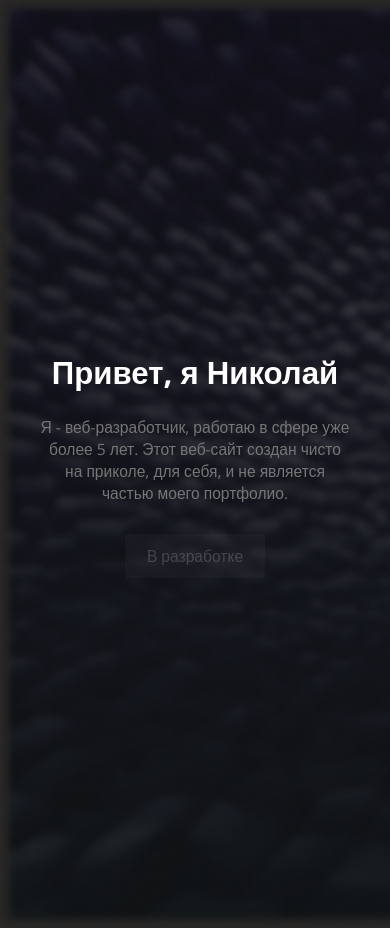
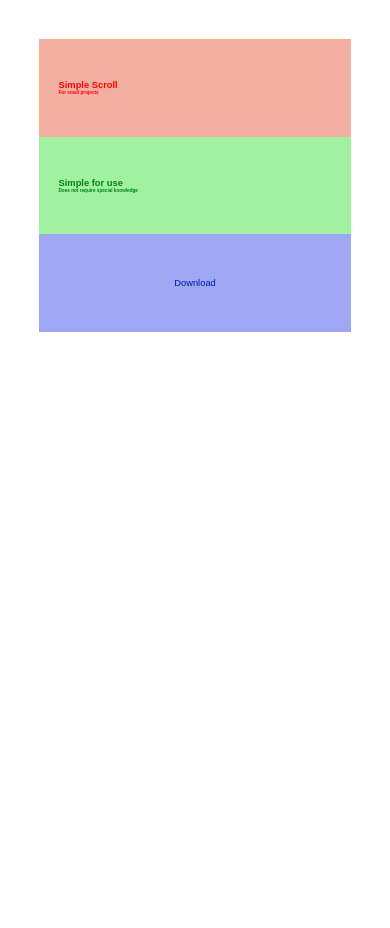
Before and after one commit to nicdev4/nicdev.github.io, a plain HTML site: page index.html in a window 390 px wide. After the commit the page ends 844 px from the top, so only its background shows below. Drawn offline with nearby package versions, Linux system fonts and the light colour scheme.

Commit message:
Add files via upload

```diff
--- a/css/main.css
+++ b/css/main.css
@@ -1,97 +1,52 @@
 body{
     margin: 0;
-    background: #292827;
-    color: white;
-    font-family: 'Open Sans', sans-serif;
+    font-family: Arial;
 }
-a{
-    text-decoration: none;
-    color: white;
+.container{
+    width: 80vw;
+    padding: 10vw;
 }
-a.button{
+.container .item{
+    width: 100%;
+    height: auto;
+    min-height: 25vw;
+    box-sizing: border-box;
+    padding: 5vw;
+    display: flex;
+    flex-direction: column;
+}
+.container .item b{
+    font-size: 2.4vw;
     display: block;
-    width: max-content;
-    padding: 0.7em 1.4em;
-    border-radius: 0.2em;
-    background: rgba(255, 255, 255, 0.16);
-    backdrop-filter: blur(0.2em);
-    z-index: 2;
-    box-sizing: border-box;
-    transition: 0.4s;
-}
-a.button:hover{
-    background: rgba(255, 255, 255, 0.36);
-    transform: translateY(-0.4vw);
-}
-a.button.locked{
-    opacity: 0.2;
-    pointer-events: none;
-}
-a.button::before{
-    z-index: 1;
-    position: absolute;
-    left: 0;
-    top: 0;
-    bottom: 0;
-    right: 0;
-    filter: blur(0.2em);
-}
-header{
-    width: 80vw;
-    padding: 5vh 10vw;
-    height: 90vh;
-    display: flex;
-    background-image: url("../images/header_bg.png");
-    background-size: cover;
-    background-attachment: fixed;
-}
-header .content{
     width: 100%;
     margin: auto;
 }
-header .content h1{
-    font-size: 4.2vw;
-    margin: 0;
+.container .item p{
+    font-size: 1.2vw;
     display: block;
-    width: 70%;
+    width: 100%;
+    margin: auto;
 }
-header .content p{
-    font-size: 1.4vw;
-    width: 60%;
-    margin: 0;
-    margin-top: 1vw;
-    color: #767676;
+.container .item a{
+    font-size: 1.2vw;
+    color: inherit;
+    text-decoration: inherit;
 }
-header .content a.button{
-    margin-top: 1.6vw;
+.container .item a{
+    font-size: 2.4vw;
+    color: inherit;
+    text-decoration: inherit;
+    margin: auto;
 }
-
-@media only screen and (max-width: 1024px) {
-    header{
-        height: 100vh;
-    }
-    header .content{
-        width: 100%;
-        height: max-content;
-        display: flex;
-        flex-direction: column;
-    }
-    header .content h1{
-        font-size: 8vw;
-        width: 100%;
-        text-align: center;
-    }
-    header .content p{
-        font-size: 4vw;
-        width: 100%;
-        text-align: center;
-        margin-top: 6vw;
-        margin-bottom: 6vw;
-    }
-    header a{
-        display: inline-flex;
-        font-size: 4vw;
-        margin: auto;
-        margin-top: 6vw;
-    }
+.container .item.red{
+    background: #f2afa0;
+    color: red;
 }
+.container .item.green{
+    background: #a0f2a1;
+    color: #008112;
+}
+.container .item.blue{
+    background: #a0a7f2;
+    color: #001ab4;
+}
--- a/index.html
+++ b/index.html
@@ -2,19 +2,30 @@
     <html lang="en">
     <head>
         <meta charset="UTF-8">
-    <title>@valf2k3's Website</title>
+        <title>Simple API for show items on scroll</title>
+        <link type="text/css" rel="stylesheet" href="scrollApi.css"/>
         <link type="text/css" rel="stylesheet" href="css/main.css"/>
-    <link rel="preconnect" href="https://fonts.googleapis.com">
-    <link rel="preconnect" href="https://fonts.gstatic.com" crossorigin>
-    <link href="https://fonts.googleapis.com/css2?family=Open+Sans:wght@300;400;500;600;700&display=swap" rel="stylesheet">
     </head>
     <body>
-    <header>
-        <div class="content">
-            <h1>Привет, я Николай</h1>
-            <p>Я - веб-разработчик, работаю в сфере уже более 5 лет. Этот веб-сайт создан чисто на приколе, для себя, и не является частью моего портфолио.</p>
-            <a href="#skills" class="button locked">В разработке</a>
+        <script type="text/javascript" src="scrollApi.js"></script>
+        <div class="container">
+            <div class="item red">
+                <b>Simple Scroll<p>For small projects</p></b>
             </div>
-    </header>
+            <div class="item green">
+                <b>Simple for use<p>Does not require special knowledge</p></b>
+            </div>
+            <div class="item blue">
+                <a href="https://github.com/valf2k3/SimpleScroll">Download</a>
+            </div>
+        </div>
+        <script type="text/javascript">
+            let sa = new scrollApi({'time': 1500});
+            let items = document.getElementsByClassName("item");
+            for(let i = 0; i < items.length; i++){
+                sa.addElement(items[i]);
+            }
+            sa.init();
+        </script>
     </body>
     </html>
--- /dev/null
+++ b/scrollApi.css
@@ -0,0 +1,5 @@
+.scrollApiHidden{
+    transform: translateX(-120vw);
+}
+.scrollApiAnimated{
+}
--- /dev/null
+++ b/scrollApi.js
@@ -0,0 +1,64 @@
+class scrollApi{
+    constructor(params) {
+        this.params = params;
+        if(this.params['time'] != NaN){
+            this.changeClassTime(this.params['time']);
+        } else {
+            this.changeClassTime(750);
+        }
+    }
+
+    changeClassTime(time){
+        let stylesheet = document.styleSheets[0];
+        stylesheet.insertRule(".scrollApiI{\n" +
+            "    transition: "+time.toString()+"ms;\n" +
+            "}", 0);
+    }
+
+    elements = new Array();
+
+    init(){
+        for(let i = 0; i < this.elements.length; i++){
+            this.precheck(this.elements[i]);
+        }
+        window.addEventListener('scroll', e => {
+            for(let i = 0; i < this.elements.length; i++){
+                this.check(this.elements[i]);
+            }
+        });
+    }
+
+    addElement(element){
+        this.elements.push(element);
+    }
+
+    precheck(element){
+        let window_bottom = window.innerHeight;
+        let position = element.getBoundingClientRect();
+        if(position.top > 0 && window_bottom > position.bottom){
+            element.classList.add("scrollApiI");
+        } else {
+            element.classList.add("scrollApiI");
+            element.classList.add("scrollApiHidden");
+        }
+
+    }
+
+    check(element){
+        let window_bottom = window.innerHeight;
+        let position = element.getBoundingClientRect();
+        if(position.top > 0 && window_bottom > position.bottom){
+            this.animate(element);
+        }
+
+    }
+
+    animate(element){
+        if(element.classList.contains("scrollApiHidden")){
+            element.classList.remove("scrollApiHidden");
+        }
+        element.classList.add("scrollApiAnimated");
+    }
+
+
+}
```
Lines whose indentation alone changed are shown as unchanged.
